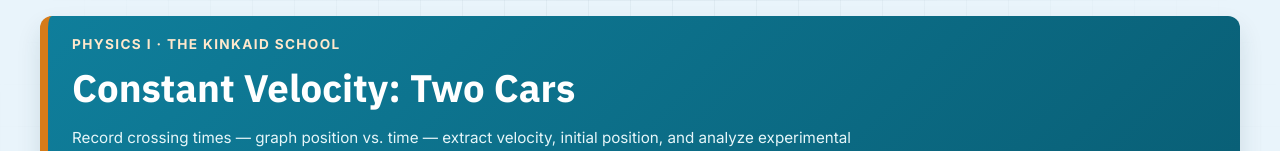
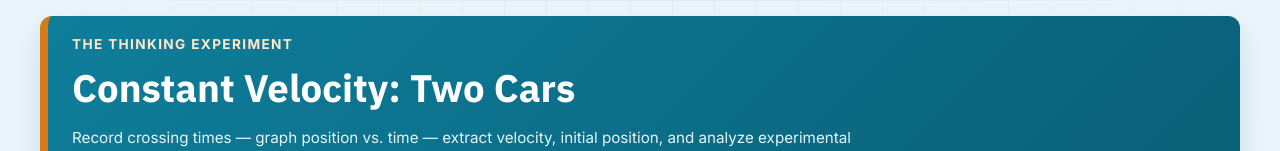
Before and after one commit to Thinking-Experiment-Sims/constant-velocity-sim, a website with bundled scripts: page index.html in a window 1280 px wide. Shown: the top 151 px of the page. Built offline with nearby package versions, Linux system fonts and the light colour scheme; a web font is replaced by a local one.

Commit message:
Remove school/course references and replace with The Thinking Experiment branding

```diff
--- a/index.html
+++ b/index.html
@@ -14,7 +14,7 @@
     <!-- Header banner -->
     <header class="hero" style="background: linear-gradient(135deg, #0f7e9b, #095f76); border-left: 8px solid var(--warm); color: white; padding: 1.2rem 1.5rem; margin-top: 1rem; border-radius: 12px;">
       <div class="hero-top" style="display: flex; flex-direction: column; gap: 0.2rem;">
-        <span class="kicker" style="color: #ffe8cc; font-size: 0.85rem; font-weight: 700; letter-spacing: 0.1em; text-transform: uppercase;">Physics I · The Kinkaid School</span>
+        <span class="kicker" style="color: #ffe8cc; font-size: 0.85rem; font-weight: 700; letter-spacing: 0.1em; text-transform: uppercase;">The Thinking Experiment</span>
         <h1 style="color: white; margin: 0.2rem 0; font-size: clamp(1.6rem, 3vw, 2.4rem); font-family: 'IBM Plex Sans', sans-serif;">Constant Velocity: Two Cars</h1>
         <p class="subtitle" style="color: #e6f6f9; margin-top: 0.2rem; font-size: 0.95rem; max-width: 90ch;">
           Record crossing times — graph position vs. time — extract velocity, initial position, and analyze experimental uncertainty.
```
